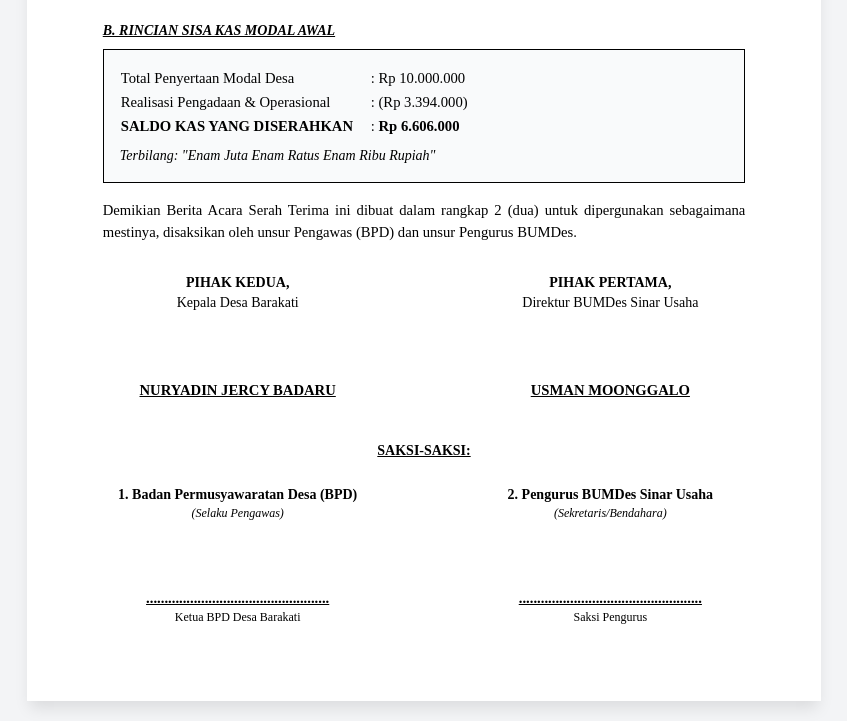
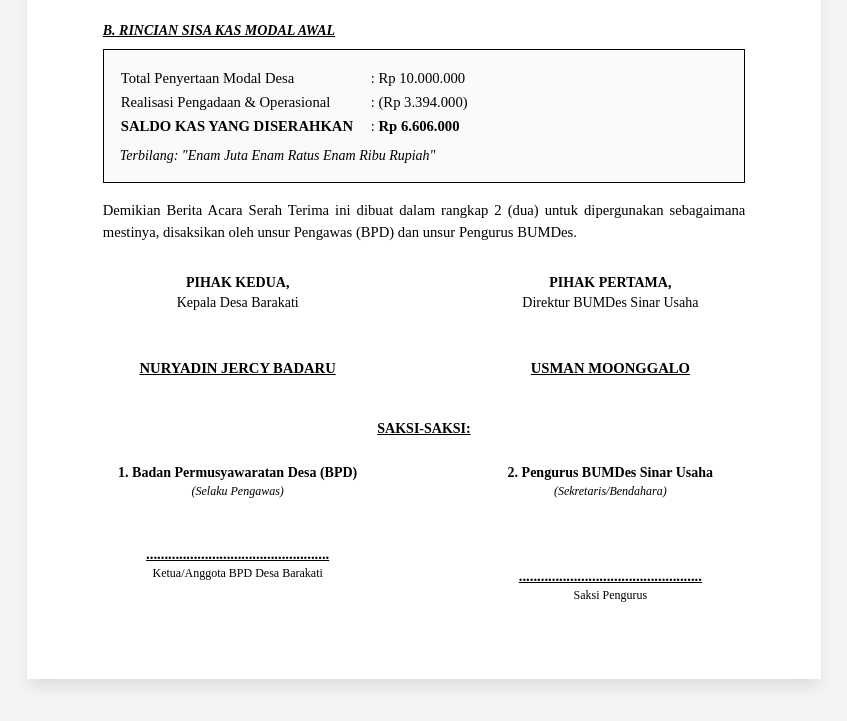
Before and after one commit to qisel/SorryJully, a plain HTML site: page index.html in a window 1280 px wide. Shown: the part 991-1712 px from the top of the page, without its empty margins (216-1063 px from the left). After the commit the page ends 1690 px from the top, so only its background shows below. Drawn offline with nearby package versions, Linux system fonts and the light colour scheme.

Commit message:
Remove extra line breaks in signature section

```diff
--- a/index.html
+++ b/index.html
@@ -203,13 +203,13 @@
                 <div class="signature-box">
                     <p class="font-bold uppercase text-sm">Pihak Kedua,</p>
                     <p class="text-sm">Kepala Desa Barakati</p>
-                    <br><br><br>
+                    <br><br>
                     <p class="font-bold underline uppercase">Nuryadin Jercy Badaru</p>
                 </div>
                 <div class="signature-box">
                     <p class="font-bold uppercase text-sm">Pihak Pertama,</p>
                     <p class="text-sm">Direktur BUMDes Sinar Usaha</p>
-                    <br><br><br>
+                    <br><br>
                     <p class="font-bold underline uppercase">Usman Moonggalo</p>
                 </div>
             </div>
@@ -221,9 +221,9 @@
                     <div class="signature-box">
                         <p class="text-sm font-bold">1. Badan Permusyawaratan Desa (BPD)</p>
                         <p class="text-xs italic">(Selaku Pengawas)</p>
-                        <br><br><br>
+                        <br><br>
                         <p class="font-bold underline uppercase">..................................................</p>
-                        <p class="text-xs">Ketua BPD Desa Barakati</p>
+                        <p class="text-xs">Ketua/Anggota BPD Desa Barakati</p>
                     </div>
                     <div class="signature-box">
                         <p class="text-sm font-bold">2. Pengurus BUMDes Sinar Usaha</p>
```
